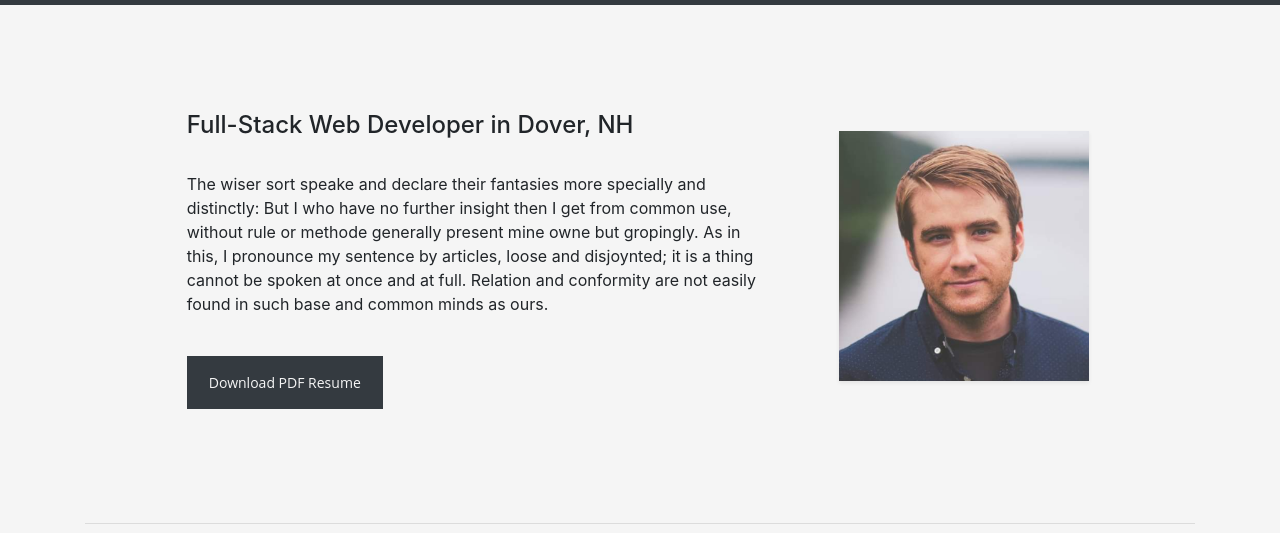
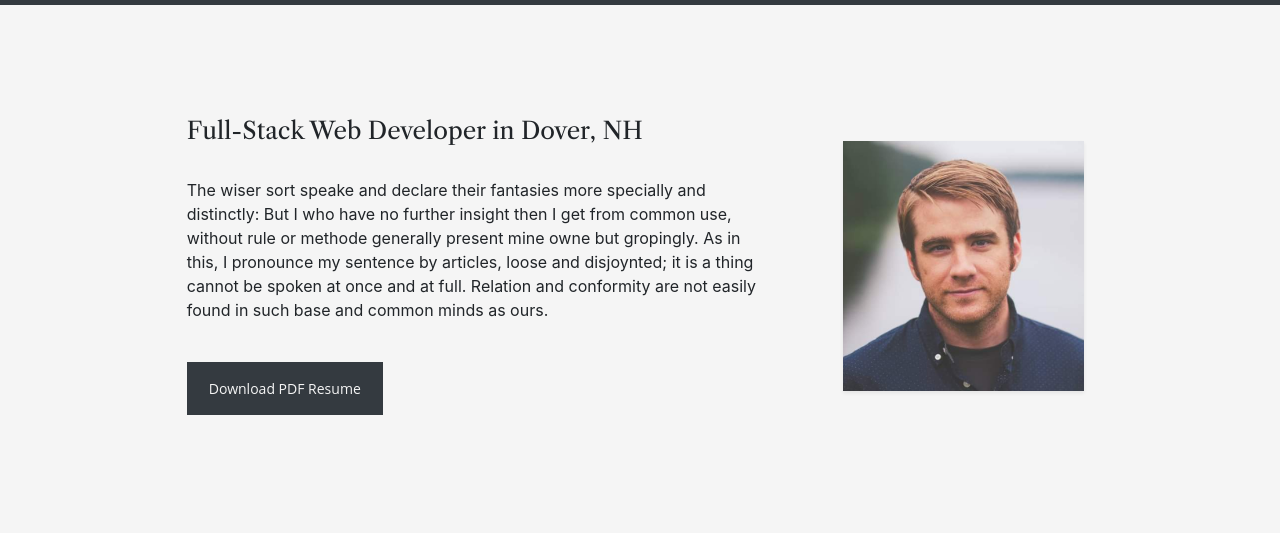
Before and after one commit to skalback/Personal-Portfolio, a plain HTML site: page index.html in a window 1280 px wide. Shown: the part 77-610 px from the top of the page. Drawn offline with nearby package versions, Linux system fonts and the light colour scheme.

Commit message:
corrected some of the styling (flex and margin)

```diff
--- a/assets/css/style.css
+++ b/assets/css/style.css
@@ -40,10 +40,6 @@ figure {
 
 }
 
-.container {
-    padding-bottom: 50px;
-}
-
 .portfolioPhoto {
     width: 400px;
     height: 400px;
@@ -54,8 +50,13 @@ figure {
 	width: 250px;
 	height: 250px;
     object-fit: cover;
+    display: inline-flex;
+    margin: 50px;
 }
 
+.container {
+    padding-bottom: 30px;
+}
 .myButton{
 	font-size:14px;
 	font-family: 'Open Sans', sans-serif;
@@ -63,7 +64,7 @@ figure {
     background:#343a40;
     color:whitesmoke;
 	padding:16px 22px;
-	display:inline-block;
+	display:inline-flex;
 }
 .myButton:hover{
 	background:#373d4c;
@@ -73,7 +74,8 @@ figure {
 }
 
 section {
-    margin-top: 40px;
+    margin-top: 20px;
+    margin-bottom: 50px;
 }
 
 ul {
@@ -88,3 +90,8 @@ footer {
 footer p {
     color: whitesmoke;
 }
+
+.subHeading {
+    font-family: 'Libre Caslon Text';
+
+}
```
